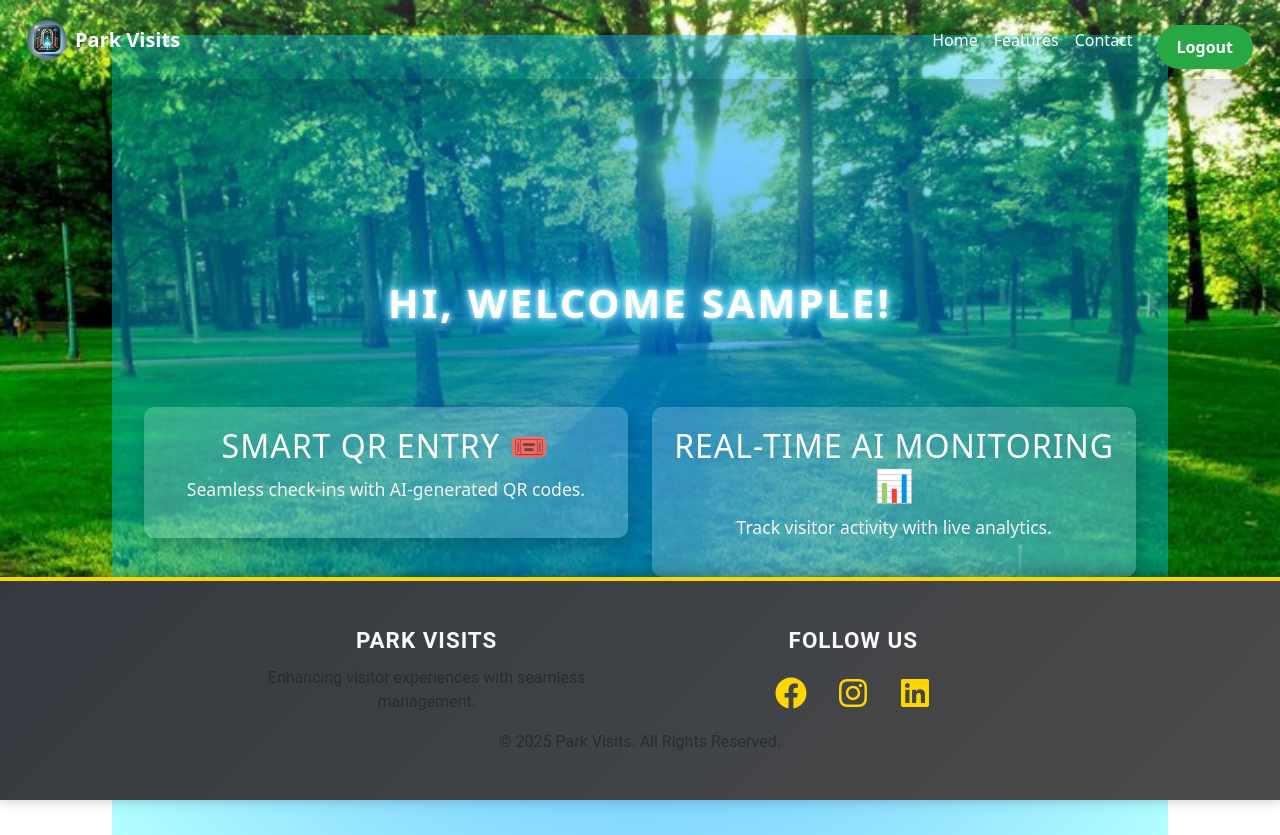
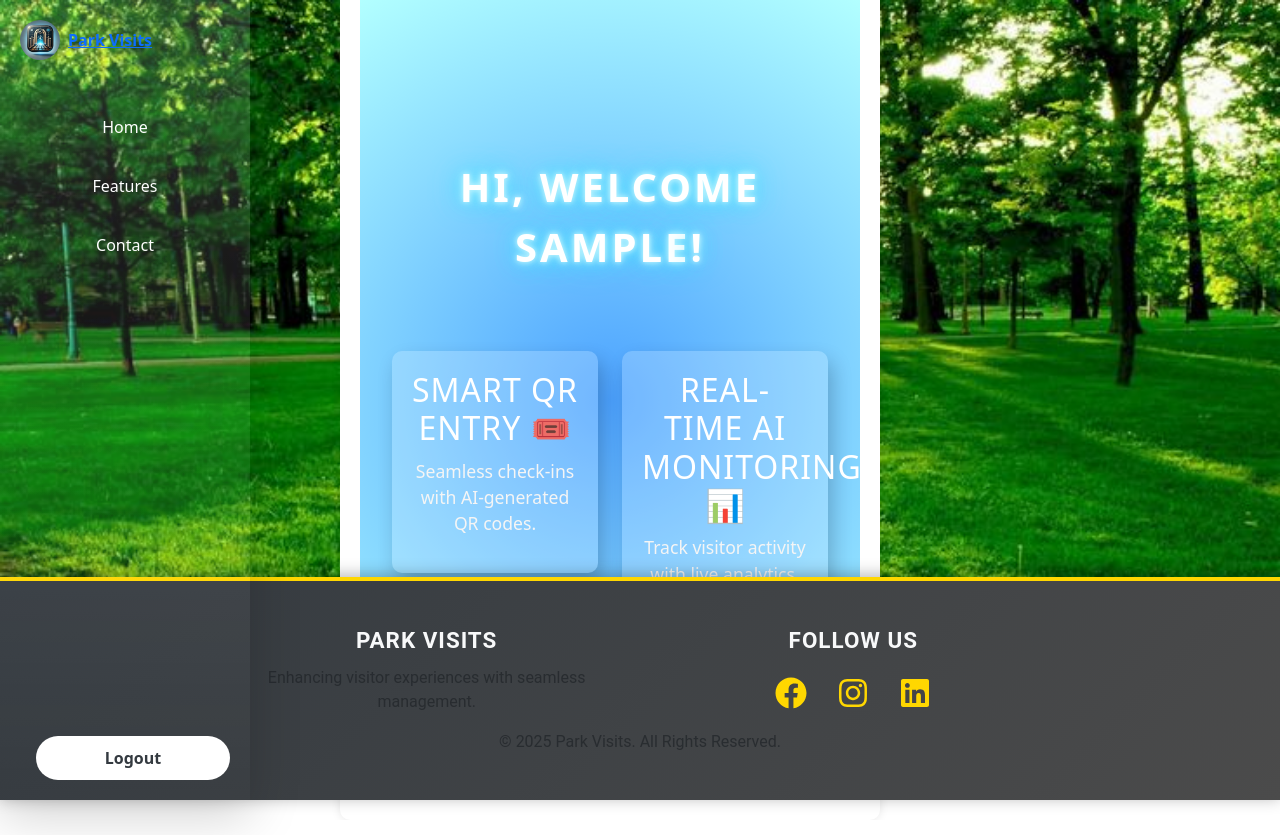
Before and after one commit to pranav1495/frontend, a React (Vite) app: page /home in a window 1280 px wide. Built offline with nearby package versions, Linux system fonts and the light colour scheme; sample sign-in values are in the browser's storage; a small style sheet from the web is missing.

Commit message:
frontend updated successfully

```diff
--- a/src/App.jsx
+++ b/src/App.jsx
@@ -1,13 +1,13 @@
 import { useState, useEffect } from "react";
 import { BrowserRouter as Router, Routes, Route, Navigate } from "react-router-dom";
 import "./App.css";
-import Header from "./Components/Header/Header";
 import Home from "./Components/Home/Home";
 import Login from "./Components/Login/Login";
 import Register from "./Components/Login/Register";
 import Footer from "./Components/Footer/Footer";
-import { Front } from "./Components/Front/Front"; // Import Front.jsx
+import { Front } from "./Components/Front/Front";
 import Features from "./Components/Home/Features";
+import Sidebar from "./Components/Sidebar/SideBar";
 
 const getAuthStatus = () => localStorage.getItem("isAuthenticated") === "true";
 
@@ -26,8 +26,9 @@ function App() {
 
   return (
     <Router>
-      {isAuthenticated && <Header isAuthenticated={isAuthenticated} onLogout={handleLogout} />}
-
+      <div className="app-container">
+        <Sidebar isAuthenticated={isAuthenticated} onLogout={handleLogout} />
+        <div className="main-content">
           <Routes>
             <Route path="/" element={isAuthenticated ? <Navigate to="/home" /> : <Front />} />
             <Route path="/home" element={isAuthenticated ? <Home onLogout={handleLogout} /> : <Navigate to="/login" />} />
@@ -35,8 +36,9 @@ function App() {
             <Route path="/register" element={<Register />} />
             <Route path="/features" element={<Features />} />
           </Routes>
-
           {isAuthenticated && <Footer />}
+        </div>
+      </div>
     </Router>
   );
 }
--- a/src/Components/Header/Header.css
+++ /dev/null
@@ -1,158 +0,0 @@
-.navbar {
-    width: 100%;
-    padding: 10px 15px;
-    font-size: 1rem;
-    background: linear-gradient(90deg, #242627, #202121);
-    box-shadow: 0 4px 12px rgba(0, 0, 0, 0.15);
-    position: fixed;
-    top: 0;
-    left: 0;
-    z-index: 1000;
-    transition: background 0.3s ease;
-}
-
-body {
-    padding-top: 70px;
-}
-
-.logo {
-    height: 40px;
-    border-radius: 50%;
-    transition: transform 0.3s ease-in-out;
-}
-
-.logo:hover {
-    transform: scale(1.05);
-}
-
-.navbar-nav .nav-link {
-    color: white !important;
-    font-weight: 500;
-    padding: 8px 12px;
-    transition: all 0.3s ease-in-out;
-    border-radius: 8px;
-}
-
-.navbar-nav .nav-link:hover {
-    color: #ffd700 !important;
-    background: rgba(255, 255, 255, 0.2);
-}
-
-.dropdown-menu {
-    background: white;
-    border-radius: 8px;
-    box-shadow: 0px 4px 8px rgba(0, 0, 0, 0.2);
-    min-width: 180px;
-    right: 0;
-    left: auto;
-    transition: all 0.3s ease-in-out;
-}
-
-.dropdown-item {
-    font-weight: 500;
-    padding: 10px;
-    transition: all 0.3s ease-in-out;
-}
-
-.dropdown-item:hover {
-    background: #007bff;
-    color: white;
-}
-
-.dropdown-item.text-danger {
-    color: red;
-    font-weight: bold;
-}
-
-.dropdown-item.text-danger:hover {
-    background: rgba(255, 0, 0, 0.1);
-    color: darkred;
-}
-
-@media (max-width: 992px) {
-    .navbar-nav {
-        text-align: center;
-    }
-
-    .navbar-nav .nav-item {
-        margin-bottom: 10px;
-    }
-
-    .dropdown-menu {
-        width: 100%;
-    }
-}
-
-.btn {
-    font-size: 1rem;
-    padding: 10px 20px;
-    border-radius: 25px;
-    font-weight: 500;
-    transition: all 0.3s ease;
-}
-
-.btn-light {
-    background-color: #ffffff;
-    color: #343a40;
-    border: none;
-}
-
-.btn-light:hover {
-    background-color: #007bff;
-    color: white;
-}
-
-.btn-light.dropdown-toggle {
-    background-color: #6c757d;
-    color: white;
-    border: none;
-    padding: 10px 15px;
-    border-radius: 30px;
-}
-
-.btn-light.dropdown-toggle:hover {
-    background-color: #ffd700;
-    color: #343a40;
-}
-
-.btn-light.ms-3 {
-    background-color: #28a745;
-    color: white;
-}
-
-.btn-light.ms-3:hover {
-    background-color: #218838;
-    color: white;
-}
-
-.navbar-nav .nav-link.nav-hover:hover {
-    color: #ff8a00;
-}
-
-.d-flex.align-items-center {
-    display: flex;
-    align-items: center;
-}
-
-.d-flex.align-items-center .btn-light {
-    margin-left: 15px;
-}
-
-.navbar-brand:hover .logo {
-    transform: scale(1.1);
-}
-
-.dropdown-menu.show {
-    animation: fadeIn 0.3s ease-in-out;
-}
-
-@keyframes fadeIn {
-    0% {
-        opacity: 0;
-        transform: translateY(-10px);
-    }
-    100% {
-        opacity: 1;
-        transform: translateY(0);
-    }
-}
--- a/src/Components/Header/Header.jsx
+++ /dev/null
@@ -1,68 +0,0 @@
-import React, { useState, useEffect, useRef } from "react";
-import { Link, useNavigate } from "react-router-dom";
-import "bootstrap/dist/css/bootstrap.min.css";
-import "./Header.css";
-import logo from "../../assets/icon.png";
-
-const Header = ({ isAuthenticated, onLogout, userRole }) => {
-  const navigate = useNavigate();
-  const [dropdownOpen, setDropdownOpen] = useState(false);
-  const dropdownRef = useRef(null);
-
-  useEffect(() => {
-    const handleClickOutside = (event) => {
-      if (dropdownRef.current && !dropdownRef.current.contains(event.target)) {
-        setDropdownOpen(false);
-      }
-    };
-    document.addEventListener("mousedown", handleClickOutside);
-    return () => document.removeEventListener("mousedown", handleClickOutside);
-  }, []);
-
-  return (
-    <nav className="navbar navbar-expand-lg navbar-dark bg-gradient shadow-lg fixed-top">
-      <div className="container-fluid">
-        <Link className="navbar-brand d-flex align-items-center" to="/">
-          <img src={logo} alt="Park Visits" className="logo" />
-          <span className="ms-2 fw-bold text-gradient">Park Visits</span>
-        </Link>
-        <button
-          className="navbar-toggler"
-          type="button"
-          data-bs-toggle="collapse"
-          data-bs-target="#navbarNav"
-          aria-controls="navbarNav"
-          aria-expanded="false"
-          aria-label="Toggle navigation"
-        >
-          <span className="navbar-toggler-icon"></span>
-        </button>
-        <div className="collapse navbar-collapse justify-content-end" id="navbarNav">
-          <ul className="navbar-nav">
-            <li className="nav-item">
-              <Link className="nav-link nav-hover" to="/home">Home</Link>
-            </li>
-            <li className="nav-item">
-              <Link className="nav-link nav-hover" to="/features">Features</Link>
-            </li>
-            <li className="nav-item">
-              <Link className="nav-link nav-hover" to="/contact">Contact</Link>
-            </li>
-          </ul>
-          {isAuthenticated ? (
-            <div className="d-flex align-items-center">
-              <button className="btn btn-light ms-3 fw-bold" onClick={onLogout}>
-                Logout
-              </button>
-            </div>
-          ) : (
-            <button className="btn btn-light ms-3 fw-bold" onClick={() => navigate("/login")}>
-              Login
-            </button>
-          )}
-        </div>
-      </div>
-    </nav>
-  );
-};
-export default Header;
--- /dev/null
+++ b/src/Components/Sidebar/SideBar.css
@@ -0,0 +1,74 @@
+.sidebar {
+    width: 250px;
+    height: 100vh;
+    position: fixed;
+    top: 0;
+    left: 0;
+    background: linear-gradient(145deg, #ff6ec7, #8e44ad);
+    box-shadow: 2px 0 5px rgba(0, 0, 0, 0.15);
+    padding: 20px;
+    z-index: 1000;
+  }
+
+  .sidebar-container {
+    display: flex;
+    flex-direction: column;
+    height: 100%;
+    justify-content: space-between;
+  }
+
+  .sidebar-brand {
+    display: flex;
+    align-items: center;
+    margin-bottom: 30px;
+  }
+
+  .sidebar-brand .logo {
+    height: 40px;
+    border-radius: 50%;
+  }
+
+  .sidebar-nav {
+    list-style: none;
+    padding-left: 0;
+    margin-bottom: 20px;
+  }
+
+  .sidebar-nav .nav-item {
+    margin: 15px 0;
+  }
+
+  .sidebar-nav .nav-link {
+    color: white;
+    font-weight: 500;
+    padding: 10px 15px;
+    border-radius: 8px;
+    transition: background 0.3s ease;
+  }
+
+  .sidebar-nav .nav-link:hover {
+    background: rgba(255, 255, 255, 0.2);
+    color: #ffd700;
+  }
+
+  .sidebar .logout-section {
+    margin-top: auto;
+  }
+
+  .sidebar .btn {
+    font-size: 1rem;
+    padding: 10px 20px;
+    border-radius: 25px;
+    transition: all 0.3s ease;
+  }
+
+  .sidebar .btn-light {
+    background-color: #ffffff;
+    color: #343a40;
+    border: none;
+  }
+
+  .sidebar .btn-light:hover {
+    background-color: #007bff;
+    color: white;
+  }
--- /dev/null
+++ b/src/Components/Sidebar/SideBar.jsx
@@ -0,0 +1,56 @@
+import React, { useState, useEffect, useRef } from "react";
+import { Link, useNavigate } from "react-router-dom";
+import "bootstrap/dist/css/bootstrap.min.css";
+import "./Sidebar.css";
+import logo from "../../assets/icon.png";
+
+const Sidebar = ({ isAuthenticated, onLogout, userRole }) => {
+  const navigate = useNavigate();
+  const [dropdownOpen, setDropdownOpen] = useState(false);
+  const dropdownRef = useRef(null);
+
+  useEffect(() => {
+    const handleClickOutside = (event) => {
+      if (dropdownRef.current && !dropdownRef.current.contains(event.target)) {
+        setDropdownOpen(false);
+      }
+    };
+    document.addEventListener("mousedown", handleClickOutside);
+    return () => document.removeEventListener("mousedown", handleClickOutside);
+  }, []);
+
+  return (
+    <div className="sidebar bg-gradient shadow-lg fixed-left">
+      <div className="sidebar-container">
+        <Link className="sidebar-brand d-flex align-items-center" to="/">
+          <img src={logo} alt="Park Visits" className="logo" />
+          <span className="ms-2 fw-bold text-gradient">Park Visits</span>
+        </Link>
+        <ul className="sidebar-nav">
+          <li className="nav-item">
+            <Link className="nav-link nav-hover" to="/home">Home</Link>
+          </li>
+          <li className="nav-item">
+            <Link className="nav-link nav-hover" to="/features">Features</Link>
+          </li>
+          <li className="nav-item">
+            <Link className="nav-link nav-hover" to="/contact">Contact</Link>
+          </li>
+        </ul>
+        {isAuthenticated ? (
+          <div className="d-flex align-items-center logout-section">
+            <button className="btn btn-light ms-3 fw-bold" onClick={onLogout}>
+              Logout
+            </button>
+          </div>
+        ) : (
+          <button className="btn btn-light ms-3 fw-bold" onClick={() => navigate("/login")}>
+            Login
+          </button>
+        )}
+      </div>
+    </div>
+  );
+};
+
+export default Sidebar;
```
Lines whose indentation alone changed are shown as unchanged.
